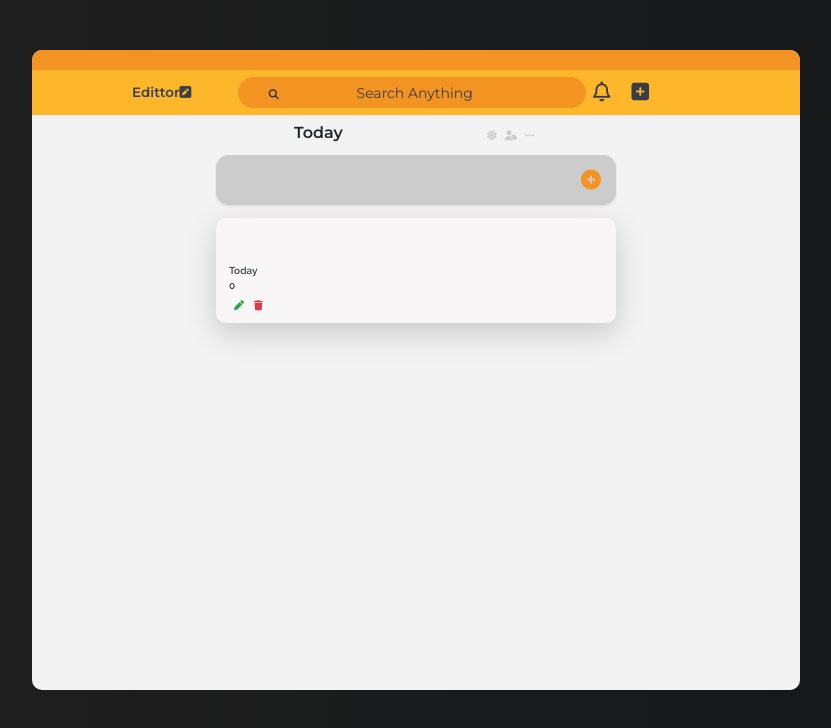
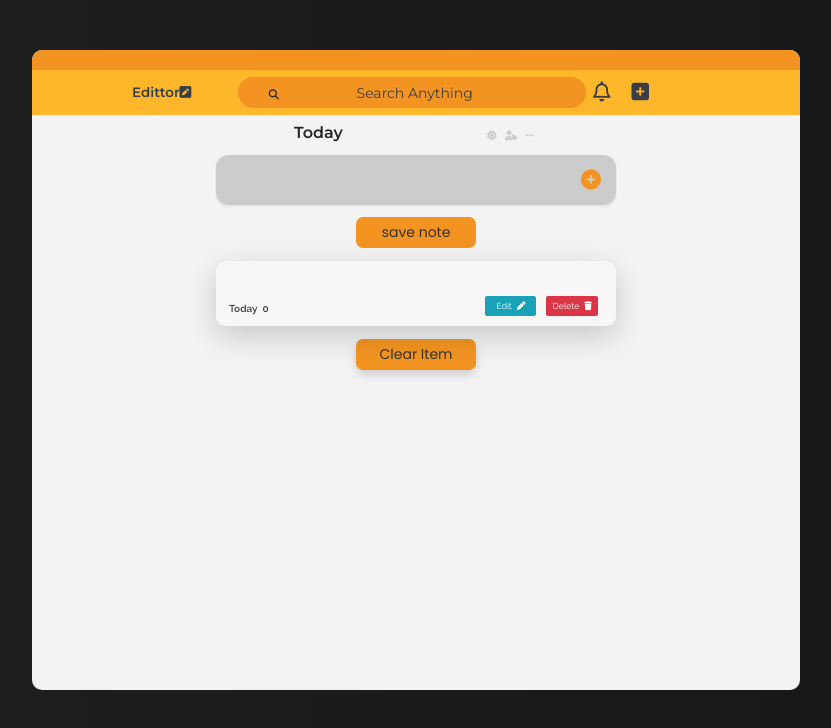
Before and after one commit to undefined-dev74/Notify, a React (Create React App) app: page / in a window 1280 px wide. Both pictures are taken after a click on the icon 815 px from the left and 180 px from the top of the page. Shown: the top 728 px of the page, without its empty margins (224-1055 px from the left). Built offline with nearby package versions, Linux system fonts and the light colour scheme.

Commit message:
TODO list strcuture modified

```diff
--- a/src/components/FormGroup.jsx
+++ b/src/components/FormGroup.jsx
@@ -1,19 +1,26 @@
 import React from 'react';
 
 class FormGroup extends React.Component {
-
-
-
 	render() {
-		const {item, handleInputChange, handleSubmit} = this.props;
+		const { item, handleInputChange, handleSubmit, editItem } = this.props;
 		return (
 			<form className="form_group" onSubmit={handleSubmit}>
 				<input
 					className=" text-input form-control shadow-sm"
 					placeholder="write a note or paste a link"
-					value={item }
-					onChange={handleInputChange}></input>
-				<i className="form_group-icon addbtn fas fa-2x fa-plus-circle" onClick={handleSubmit}></i>
+					value={item}
+					onChange={handleInputChange}
+					type='text'
+					maxLength={80}
+					></input>
+				<i
+					className="form_group-icon addbtn fas fa-2x fa-plus-circle"
+					onClick={handleSubmit}></i>
+				<div className="clearlist text-center">
+					<button className={editItem ? 'btn btn-danger btn-success' : 'btn btn-danger'}>
+						{editItem ? 'Edit note' : 'save note'}
+					</button>
+				</div>
 			</form>
 		);
 	}
--- a/src/components/ViewGroup.jsx
+++ b/src/components/ViewGroup.jsx
@@ -3,12 +3,29 @@ import ViewList from './ViewList';
 
 class ViewGroup extends React.Component {
 	render() {
-		const { items } = this.props;
+		const { items, clearList, handleDelete, handleEdit } = this.props;
 		return (
 			<section className="container">
 				{items.map((item) => {
-					return <ViewList key={item.id} title={item.title} timeStamp={item.Time}/>;
+					return (
+						<ViewList
+							key={item.id}
+							title={item.title}
+							timeStamp={item.Time}
+							deleteItem={() => handleDelete(item.id)}
+							editItem={() => handleEdit(item.id)}
+						/>
+					);
 				})}
+				<div className="clearlist text-center">
+					<button
+						type="button"
+						className="btn btn-danger shadow"
+						onClick={clearList}>
+						Clear Item
+					</button>
+				</div>
+
 			</section>
 		);
 	}
--- a/src/components/ViewList.jsx
+++ b/src/components/ViewList.jsx
@@ -3,23 +3,32 @@ import React from 'react';
 
 export default class ViewList extends React.Component {
 	render() {
-		const { title, timeStamp } = this.props;
+		const { title, timeStamp, deleteItem, editItem } = this.props;
 		return (
 			<div className="view shadow-lg">
 				<div className="view-items">
 					<h3 className="view-items-text">{title}</h3>
 				</div>
-				<div className="view-timeline ">
-					<p className="view-today mr-2">Today</p>
-					<p className="view-time">{timeStamp}</p>
-				</div>
-				<div className="view_icons">
-					<span className="mx-2 text-success">
-						<i className="fas fa-pen"></i>
-					</span>
-					<span className="mx-2 text-danger">
-						<i className="fas fa-trash"></i>
-					</span>
+
+				<div className="view-items">
+					<div className="view-items-timeline ">
+						<p className="view-items-timeline-today mr-2">Today</p>
+						<p className="view-items-timeline-time">{timeStamp}</p>
+					</div>
+					<div className="view-items-icons">
+						<span className="mx-2 text-success " onClick={editItem}>
+							<button className="btn btn-sm btn-info px-3">
+								Edit
+								<i className="fas fa-pen ml-2"></i>
+							</button>
+						</span>
+						<span className="mx-2 text-danger" onClick={deleteItem}>
+							<button className="btn btn-sm btn-danger">
+								Delete
+								<i className="fas fa-trash ml-2"></i>
+							</button>
+						</span>
+					</div>
 				</div>
 			</div>
 		);
```
Also changed, not shown: src/components/ClearList.jsx (added, +10 -0 lines).
